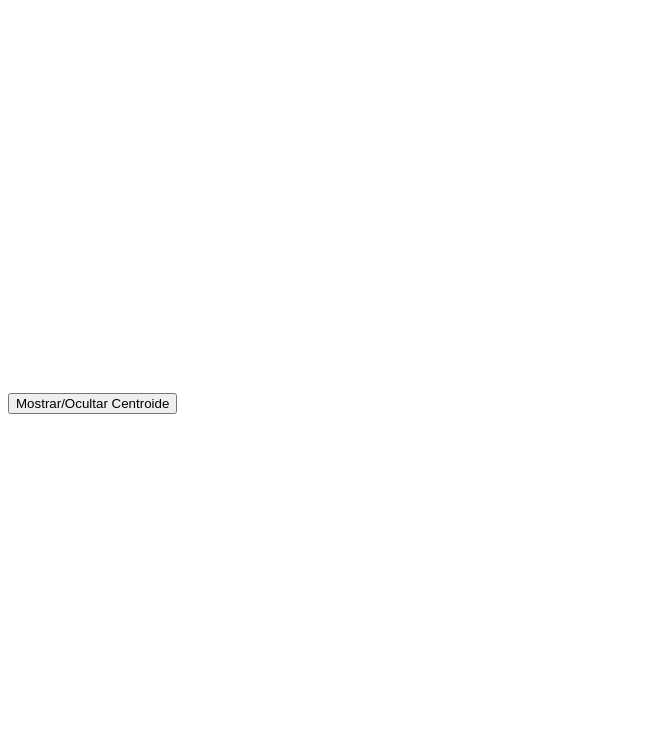
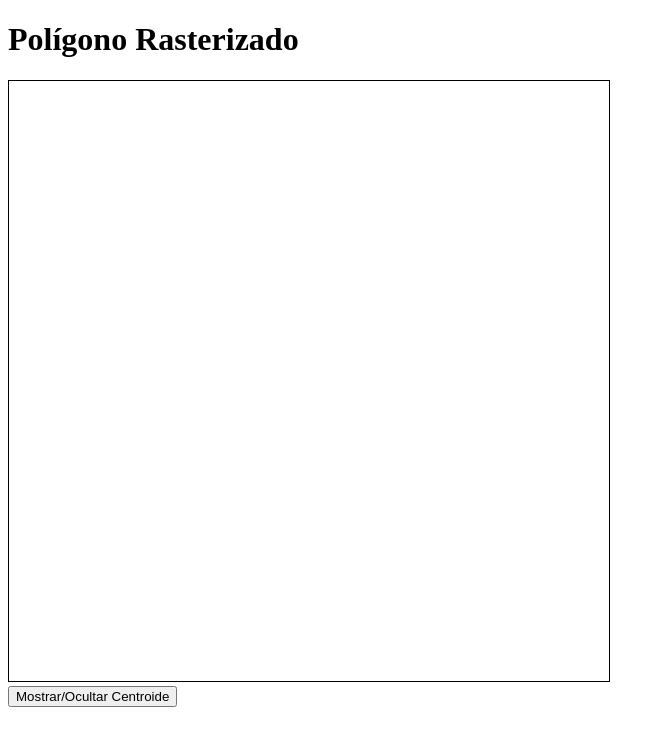
Before and after one commit to MarRuiz1888/ICG-MUL-A-2024-2, a plain HTML site: page AC-03OCT/rasterizado.htm in a window 1280 px wide. Shown: the whole page, without its empty margins (0-665 px from the left). Drawn offline with Linux system fonts and the light colour scheme.

Commit message:
Update rasterizado.htm

```diff
--- a/AC-03OCT/rasterizado.htm
+++ b/AC-03OCT/rasterizado.htm
@@ -4,10 +4,13 @@
     <meta charset="UTF-8">
     <meta name="viewport" content="width=device-width, initial-scale=1.0">
     <title>Polígono Rasterizado</title>
-    <script src="rasterizado.js"></script>
+    <script src="rasterizado.js" defer></script>
 </head>
 <body>
+    <h1>Polígono Rasterizado</h1>
+    <canvas id="canvas" width="600" height="600" style="border:1px solid black;"></canvas>
+    <br>
     <button id="toggleCentroide">Mostrar/Ocultar Centroide</button>
-    <canvas id="canvas" width="400" height="400"></canvas>
+    <div id="infoTipoPoligono"></div>
 </body>
 </html>
```
